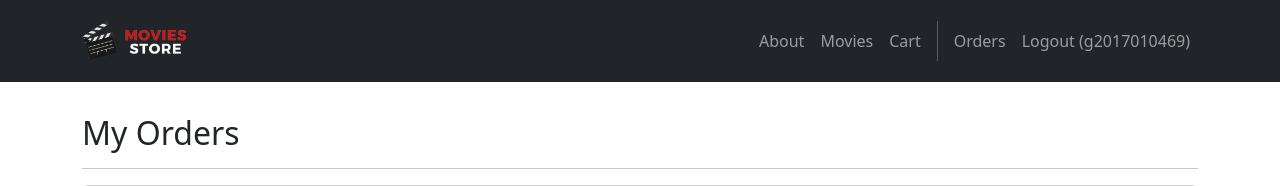
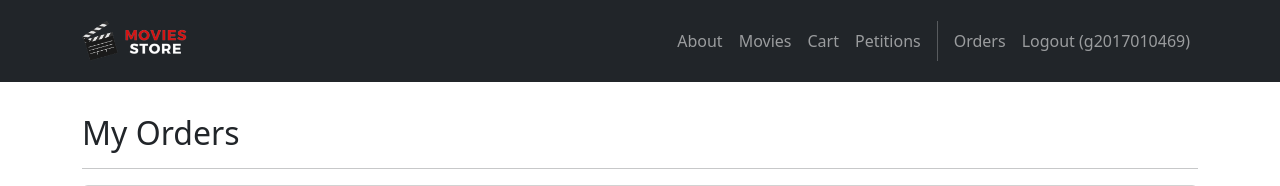
Before and after one commit to Robert-Jia00129/moviestore, a Django app: page /accounts/orders/ in a window 1280 px wide. Shown: the top 186 px of the page. Run offline with Django 5.2, Linux system fonts and the light colour scheme; a user stored in the database is signed in; data comes from the database, SQL or seed files in the repository; parts of the project's set-up code (start-up, migrations or seed data) failed here and were passed over; some libraries are stand-ins or nearby versions.

Commit message:
merge conflicts

```diff
--- a/moviesstore/settings.py
+++ b/moviesstore/settings.py
@@ -39,6 +39,7 @@ INSTALLED_APPS = [
     'movies',
     'accounts',
     'cart',
+    'petitions',
 ]
 
 MIDDLEWARE = [
--- a/moviesstore/templates/base.html
+++ b/moviesstore/templates/base.html
@@ -42,6 +42,8 @@
              href="{% url 'movies.index' %}">Movies</a>
           <a class="nav-link"
              href="{% url 'cart.index' %}">Cart</a>
+          <a class="nav-link"
+             href="{% url 'petition_list' %}">Petitions</a>
           <div class="vr bg-white mx-2 d-none d-lg-block"></div>
           {% if user.is_authenticated %}
             <a class="nav-link"
--- a/moviesstore/urls.py
+++ b/moviesstore/urls.py
@@ -25,6 +25,7 @@ urlpatterns = [
     path('movies/', include('movies.urls')),
     path('accounts/', include('accounts.urls')),
     path('cart/', include('cart.urls')),
+    path('petitions/', include('petitions.urls')),
 ]
 
 urlpatterns += static(settings.MEDIA_URL, document_root=settings.MEDIA_ROOT)
```
Also changed, not shown: 1 other file.
